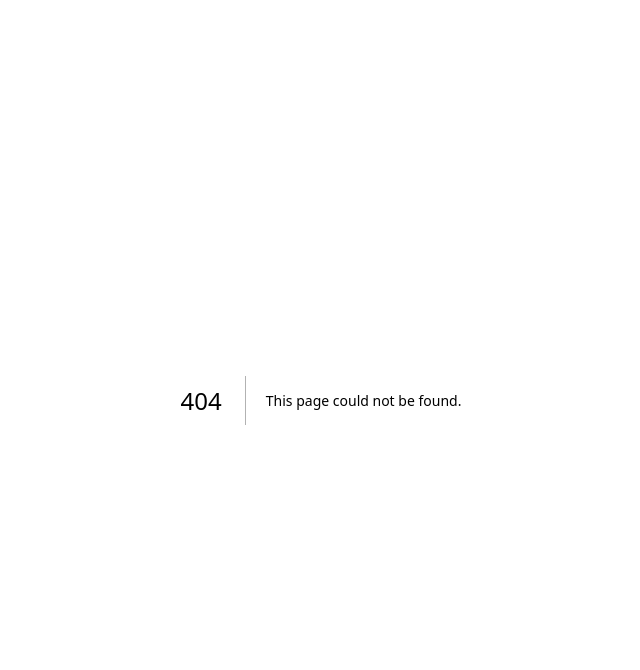
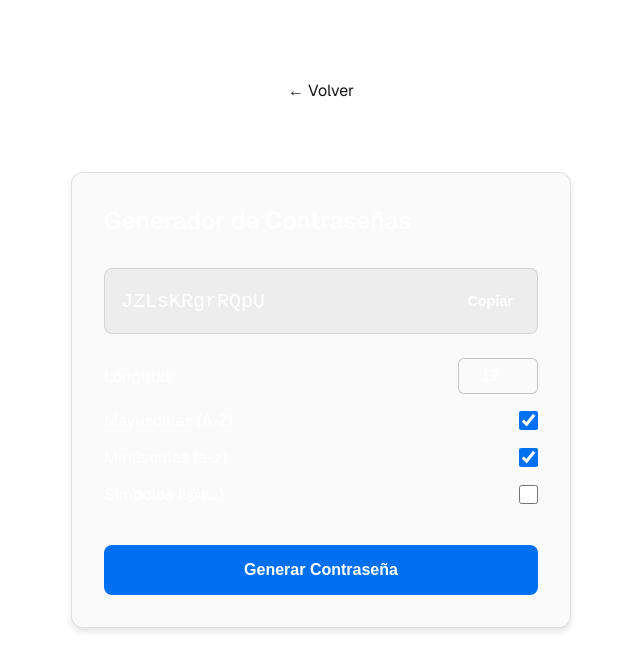
Before and after one commit to drlastanao/UtilidesAndroid, a Next.js app: page /password in a window 1280 px wide. Before the commit this address had no page. Shown: the top 670 px of the page, without its empty margins (319-959 px from the left). Built offline with nearby package versions, Linux system fonts and the light colour scheme.

Commit message:
feat: add password generator feature with a dedicated page and component.

```diff
--- /dev/null
+++ b/src/app/password/page.tsx
@@ -0,0 +1,18 @@
+import PasswordGenerator from "../../components/PasswordGenerator";
+import styles from "../page.module.css";
+import Link from 'next/link';
+
+export default function PasswordPage() {
+    return (
+        <div className={styles.page}>
+            <header className={styles.header}>
+                <Link href="/" className={styles.backLink}>
+                    ← Volver
+                </Link>
+            </header>
+            <main className={styles.main}>
+                <PasswordGenerator />
+            </main>
+        </div>
+    );
+}
--- /dev/null
+++ b/src/components/PasswordGenerator.module.css
@@ -0,0 +1,146 @@
+.container {
+  display: flex;
+  flex-direction: column;
+  gap: 1.5rem;
+  padding: 2rem;
+  background-color: var(--background);
+  border-radius: 12px;
+  box-shadow: 0 4px 6px rgba(0, 0, 0, 0.1);
+  max-width: 500px;
+  width: 100%;
+  border: 1px solid rgba(0, 0, 0, 0.1);
+}
+
+.header h2 {
+  font-size: 1.5rem;
+  font-weight: 600;
+  margin-bottom: 0.5rem;
+  color: var(--foreground);
+}
+
+.passwordDisplay {
+  position: relative;
+  display: flex;
+  align-items: center;
+  gap: 1rem;
+  background-color: rgba(0, 0, 0, 0.05);
+  padding: 1rem;
+  border-radius: 8px;
+  border: 1px solid rgba(0, 0, 0, 0.1);
+}
+
+.passwordText {
+  flex: 1;
+  font-family: monospace;
+  font-size: 1.25rem;
+  font-weight: 500;
+  word-break: break-all;
+  color: var(--foreground);
+}
+
+.copyButton {
+  background: none;
+  border: none;
+  cursor: pointer;
+  padding: 0.5rem;
+  border-radius: 4px;
+  transition: background-color 0.2s;
+  color: var(--foreground);
+  font-size: 0.9rem;
+  font-weight: 600;
+  display: flex;
+  align-items: center;
+  gap: 0.5rem;
+}
+
+.copyButton:hover {
+  background-color: rgba(0, 0, 0, 0.1);
+}
+
+.controls {
+  display: flex;
+  flex-direction: column;
+  gap: 1rem;
+}
+
+.controlGroup {
+  display: flex;
+  align-items: center;
+  justify-content: space-between;
+}
+
+.controlGroup label {
+  font-weight: 500;
+  color: var(--foreground);
+}
+
+.input {
+  padding: 0.5rem;
+  border: 1px solid rgba(0, 0, 0, 0.2);
+  border-radius: 6px;
+  width: 80px;
+  text-align: center;
+  font-size: 1rem;
+  background: var(--background);
+  color: var(--foreground);
+}
+
+.checkbox {
+  width: 1.2rem;
+  height: 1.2rem;
+  cursor: pointer;
+  accent-color: #0070f3;
+}
+
+.generateButton {
+  background-color: #0070f3;
+  color: white;
+  border: none;
+  padding: 1rem;
+  border-radius: 8px;
+  font-size: 1rem;
+  font-weight: 600;
+  cursor: pointer;
+  transition: background-color 0.2s, transform 0.1s;
+  margin-top: 1rem;
+}
+
+.generateButton:hover {
+  background-color: #0051a2;
+}
+
+.generateButton:active {
+  transform: scale(0.98);
+}
+
+@media (prefers-color-scheme: dark) {
+  .container {
+    border-color: rgba(255, 255, 255, 0.1);
+    background-color: #1a1a1a;
+  }
+
+  .passwordDisplay {
+    background-color: rgba(255, 255, 255, 0.05);
+    border-color: rgba(255, 255, 255, 0.1);
+  }
+
+  .input {
+    background-color: rgba(255, 255, 255, 0.05);
+    border-color: rgba(255, 255, 255, 0.1);
+    color: #fff;
+  }
+
+  .copyButton:hover {
+    background-color: rgba(255, 255, 255, 0.1);
+  }
+
+  .passwordText {
+    color: #ffffff;
+  }
+
+  .header h2,
+  .controlGroup label,
+  .copyButton {
+    color: #ffffff;
+  }
+}
--- /dev/null
+++ b/src/components/PasswordGenerator.tsx
@@ -0,0 +1,133 @@
+"use client";
+
+import { useState, useEffect } from "react";
+import styles from "./PasswordGenerator.module.css";
+
+export default function PasswordGenerator() {
+    const [length, setLength] = useState<number>(12);
+    const [useUppercase, setUseUppercase] = useState<boolean>(true);
+    const [useLowercase, setUseLowercase] = useState<boolean>(true);
+    const [useSymbols, setUseSymbols] = useState<boolean>(false);
+    const [password, setPassword] = useState<string>("");
+    const [copied, setCopied] = useState<boolean>(false);
+
+    const generatePassword = () => {
+        let charset = "";
+        if (useLowercase) charset += "abcdefghijklmnopqrstuvwxyz";
+        if (useUppercase) charset += "ABCDEFGHIJKLMNOPQRSTUVWXYZ";
+        if (useSymbols) charset += "!@#$%^&*()_+~`|}{[]:;?><,./-=";
+
+        // Fallback if nothing is selected (prevent infinite loop or empty charset)
+        if (charset === "") {
+            charset = "abcdefghijklmnopqrstuvwxyz";
+            setUseLowercase(true);
+        }
+
+        let result = "";
+        for (let i = 0; i < length; i++) {
+            result += charset.charAt(Math.floor(Math.random() * charset.length));
+        }
+        setPassword(result);
+        setCopied(false);
+    };
+
+    // Generate on first mount
+    useEffect(() => {
+        generatePassword();
+        // eslint-disable-next-line react-hooks/exhaustive-deps
+    }, []);
+
+    const copyToClipboard = async () => {
+        if (!password) return;
+        try {
+            await navigator.clipboard.writeText(password);
+            setCopied(true);
+            setTimeout(() => setCopied(false), 2000);
+        } catch (err) {
+            console.error("Failed to copy!", err);
+        }
+    };
+
+    const handleLengthChange = (e: React.ChangeEvent<HTMLInputElement>) => {
+        let val = parseInt(e.target.value);
+        if (isNaN(val)) val = 1;
+        if (val < 1) val = 1;
+        if (val > 100) val = 100; // Reasonable limit
+        setLength(val);
+    };
+
+    return (
+        <div className={styles.container}>
+            <div className={styles.header}>
+                <h2>Generador de Contraseñas</h2>
+            </div>
+
+            <div className={styles.passwordDisplay}>
+                <div className={styles.passwordText}>{password}</div>
+                <button className={styles.copyButton} onClick={copyToClipboard} title="Copiar al portapapeles">
+                    {copied ? (
+                        <>
+                            <span>Copiado!</span>
+                        </>
+                    ) : (
+                        <>
+                            <span>Copiar</span>
+                        </>
+                    )}
+                </button>
+            </div>
+
+            <div className={styles.controls}>
+                <div className={styles.controlGroup}>
+                    <label htmlFor="length">Longitud:</label>
+                    <input
+                        id="length"
+                        type="number"
+                        className={styles.input}
+                        value={length}
+                        onChange={handleLengthChange}
+                        min="4"
+                        max="64"
+                    />
+                </div>
+
+                <div className={styles.controlGroup}>
+                    <label htmlFor="uppercase">Mayúsculas (A-Z)</label>
+                    <input
+                        id="uppercase"
+                        type="checkbox"
+                        className={styles.checkbox}
+                        checked={useUppercase}
+                        onChange={(e) => setUseUppercase(e.target.checked)}
+                    />
+                </div>
+
+                <div className={styles.controlGroup}>
+                    <label htmlFor="lowercase">Minúsculas (a-z)</label>
+                    <input
+                        id="lowercase"
+                        type="checkbox"
+                        className={styles.checkbox}
+                        checked={useLowercase}
+                        onChange={(e) => setUseLowercase(e.target.checked)}
+                    />
+                </div>
+
+                <div className={styles.controlGroup}>
+                    <label htmlFor="symbols">Símbolos (!@#...)</label>
+                    <input
+                        id="symbols"
+                        type="checkbox"
+                        className={styles.checkbox}
+                        checked={useSymbols}
+                        onChange={(e) => setUseSymbols(e.target.checked)}
+                    />
+                </div>
+            </div>
+
+            <button className={styles.generateButton} onClick={generatePassword}>
+                Generar Contraseña
+            </button>
+        </div>
+    );
+}
```
Also changed, not shown: src/app/page.tsx (+10 -0 lines).
